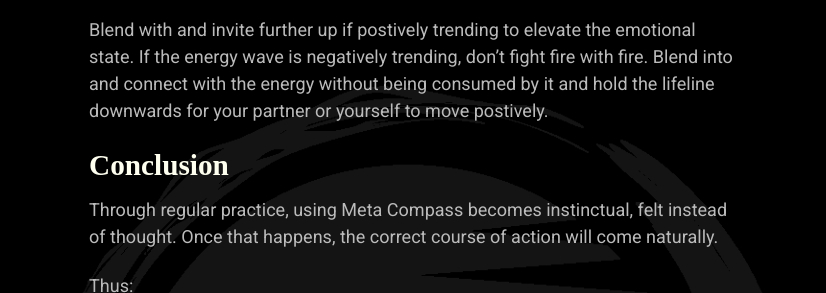
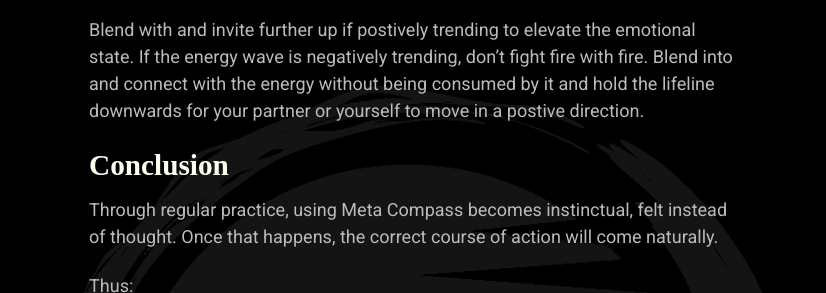
Before and after one commit to mindset-dojo/mindset-dojo.github.io, a Jekyll site: the page built from _forms/tone.md, in a window 1280 px wide and 900 px high, scrolled down 1836 px. Shown: the part 241-534 px from the top of the window, without its empty margins (229-1055 px from the left). Built offline with Jekyll 4.4.1, drawn with Linux system fonts in a browser that asks for light colours; some web fonts are replaced.

Commit message:
fix(tone): language.

```diff
--- a/_forms/tone.md
+++ b/_forms/tone.md
@@ -56,7 +56,7 @@
 - **Negatively trending** (pride, fear, anger, shame, etc.): we are moving *away* from coherance.
 - **Positively trending** (love, reason, peace, enlightenment, etc.): we are moving *towards* coherance.
 
-Blend with and invite further up if postively trending to elevate the emotional state. If the energy wave is negatively trending, don't fight fire with fire. Blend into and connect with the energy without being consumed by it and hold the lifeline downwards for your partner or yourself to move postively.
+Blend with and invite further up if postively trending to elevate the emotional state. If the energy wave is negatively trending, don't fight fire with fire. Blend into and connect with the energy without being consumed by it and hold the lifeline downwards for your partner or yourself to move in a postive direction.
 
 ### Conclusion
 
```
